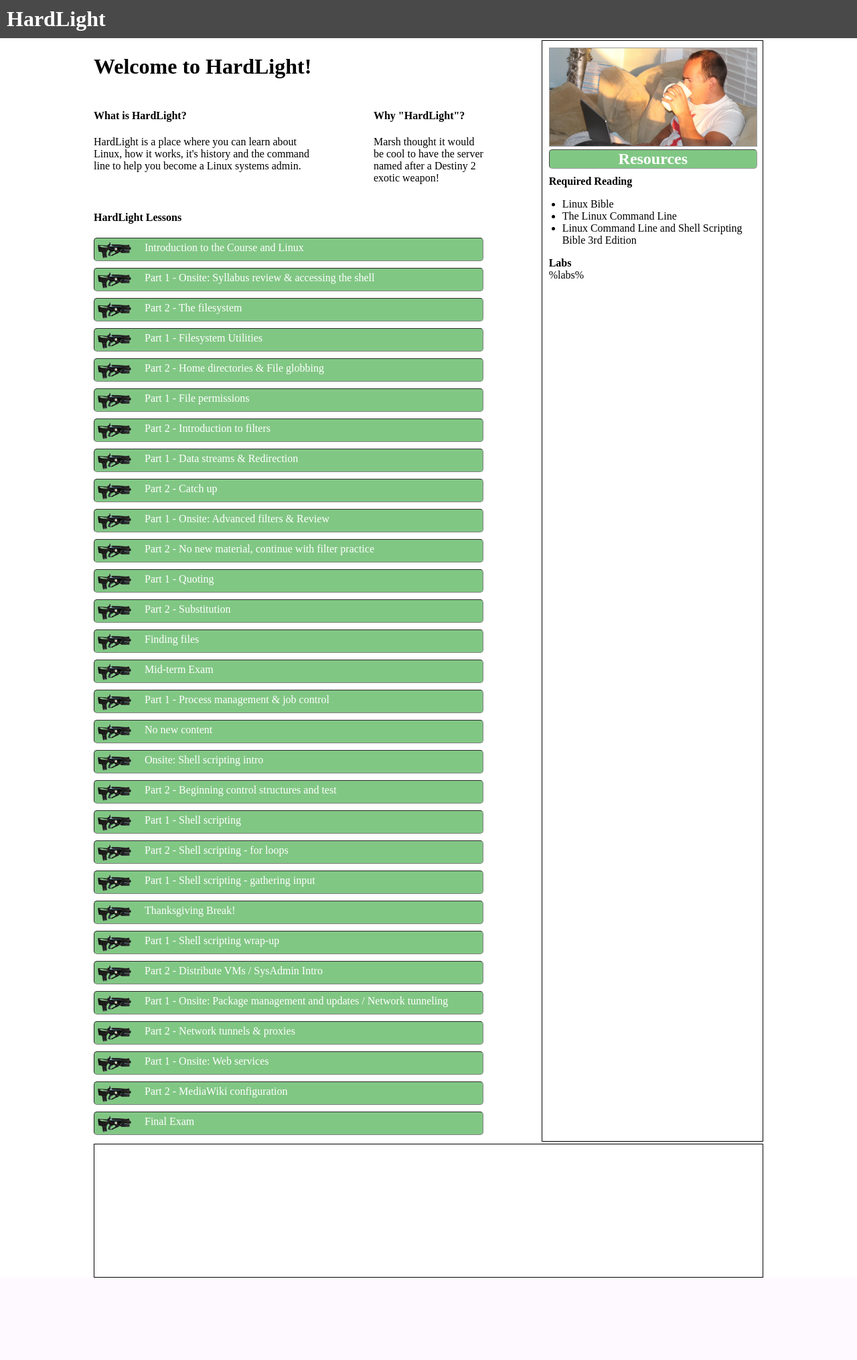
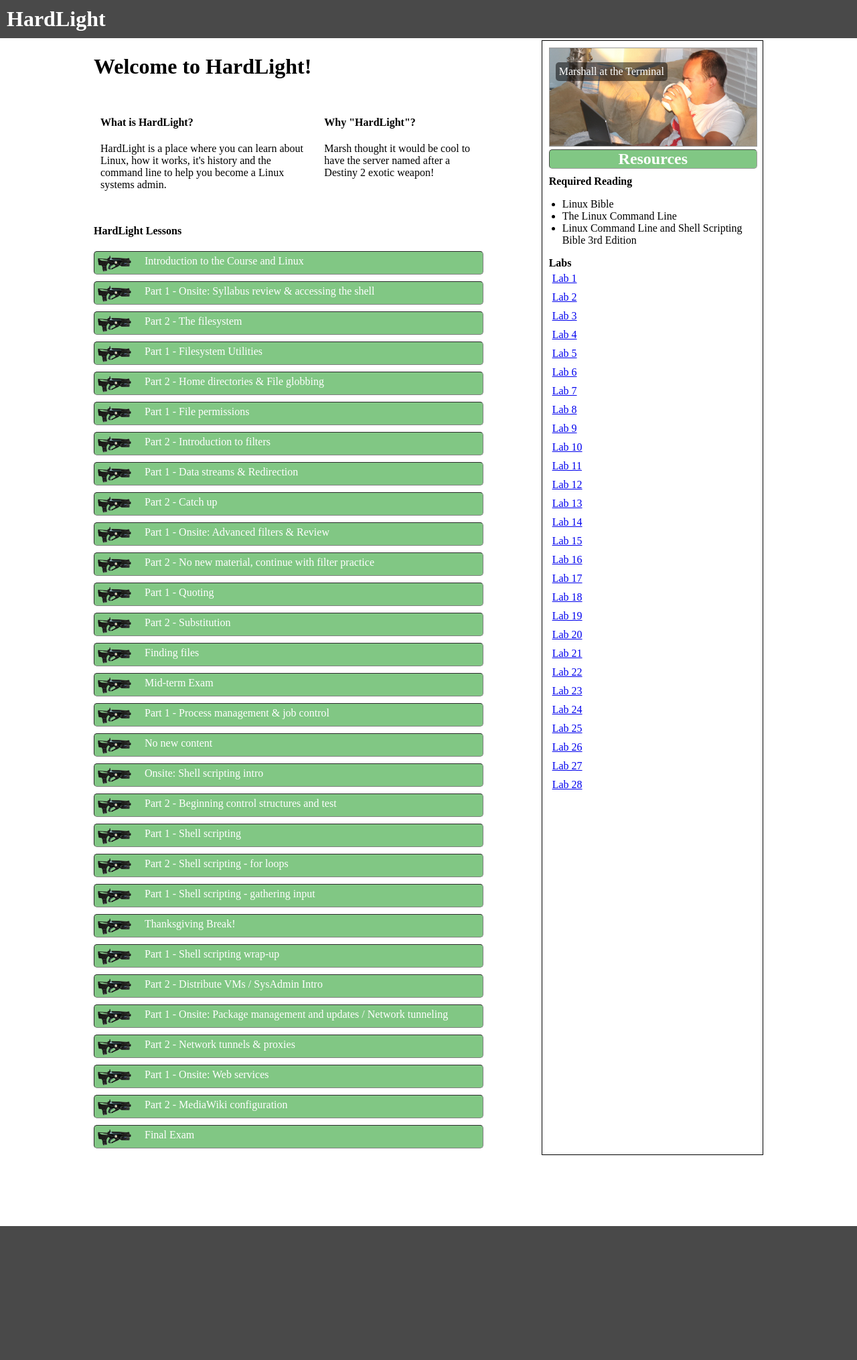
Before and after one commit to AlphaT7/allthecode, a PHP site: page / in a window 1280 px wide. Shown: the part 200-2231 px from the top of the page at 67% size. Before the commit the page ends 2108 px from the top, so only its background shows below. Run offline with PHP 8.4, Linux system fonts and the light colour scheme.

Commit message:
added temp json file for labs

```diff
--- a/hardlight/css/main.css
+++ b/hardlight/css/main.css
@@ -14,11 +14,11 @@ html, body {
     max-width: 1000px;
     width: 100%;
     display: grid;
-    grid-template: auto auto auto 200px / repeat(12, 1fr);
+    grid-template: auto auto auto 100px / repeat(12, 1fr);
     grid-gap: 3px;
     grid-template-areas:
     "h h h h h h h h s s s s"
-    "l l l l . r r . s s s s"
+    "l l l l r r r . s s s s"
     "d d d d d d d . s s s s"
     "f f f f f f f f f f f f";
 }
@@ -42,10 +42,12 @@ html, body {
 
 .content_L {
     grid-area: l;
+    padding: 10px;
 }
 
 .content_R {
     grid-area: r;
+    padding: 10px;
 }
 
 .labs {
@@ -55,6 +57,22 @@ html, body {
 .sidebar {
     grid-area: s;
     padding: 10px;
+}
+
+.sidebar figure{
+    width: 100%;
+    margin: 0;
+    padding: 0;
+}
+
+.sidebar figcaption{
+    position: absolute;
+    margin: -130px 0 0 10px;
+    color: rgb(255, 255, 255);
+    z-index: 2;
+    background: rgba(0, 0, 0, 0.5);
+    border-radius: 5px;
+    padding: 5px;
 }
 
 .sidebar h2 {
@@ -84,8 +102,17 @@ html, body {
     margin-top: 0;
 }
 
+.sidebar a {
+    clear: both;
+    margin: 5px;
+    float: left;
+}
+
 .footer {
-    grid-area: f;
+    /*grid-area: f;*/
+    height: 200px;
+    width: 100%;
+    background: rgb(73, 73, 73);
 }
 
 .lesson {
--- a/hardlight/index.html
+++ b/hardlight/index.html
@@ -19,7 +19,10 @@
     </div>
     <div class="container">
         <div class="sidebar">
-            <img src="img/marsh.jpg" width="100%">
+            <figure width="100%">
+                <img src="img/marsh.jpg" alt="Marshall at the Terminal" width="100%" height="auto">
+                <figcaption>Marshall at the Terminal</figcaption>
+            </figure>
             <h2>Resources</h2>
             <h4>Required Reading</h4>
             <ul>
@@ -48,9 +51,9 @@
             <h4>HardLight Lessons</h4>
             %lessons%
         </div>
-        <div class="footer"></div>
+
     </div>
-
+    <div class="footer"></div>
 </body>
 
 </html>
--- a/hardlight/index.php
+++ b/hardlight/index.php
@@ -13,13 +13,19 @@ foreach ($books as &$v) {
 unset($v);
 */
 $lessons = (json_decode(file_get_contents('js/lessons.json'), true));
+$labs = (json_decode(file_get_contents('js/labs.json'), true));
 
 foreach ($lessons as $lesson => $v) {
     $lessons_array[] = '<div class="lesson"><img src="img/hardlight.png" width="50"><div>' . $v['description'] . '</div></div>';
 }
 
+foreach ($labs as $lab => $v) {
+    $labs_array[] = '<a href="#">' . $v['description'] . '</a>';
+}
+
 //$template = str_replace("%books%", str_replace(",","",implode(",", $books)), $template);
 $template = str_replace("%lessons%", implode($lessons_array), $template);
+$template = str_replace("%labs%", implode($labs_array), $template);
 
 echo $template;
 ?>
--- /dev/null
+++ b/hardlight/js/labs.json
@@ -0,0 +1,30 @@
+[
+    { "lab":"1", "description":"Lab 1" },
+    { "lab":"2", "description":"Lab 2" },
+    { "lab":"3", "description":"Lab 3" },
+    { "lab":"4", "description":"Lab 4" },
+    { "lab":"5", "description":"Lab 5" },
+    { "lab":"6", "description":"Lab 6" },
+    { "lab":"7", "description":"Lab 7" },
+    { "lab":"8", "description":"Lab 8" },
+    { "lab":"9", "description":"Lab 9" },
+    { "lab":"10", "description":"Lab 10" },
+    { "lab":"11", "description":"Lab 11" },
+    { "lab":"12", "description":"Lab 12" },
+    { "lab":"13", "description":"Lab 13" },
+    { "lab":"14", "description":"Lab 14" },
+    { "lab":"15", "description":"Lab 15" },
+    { "lab":"16", "description":"Lab 16" },
+    { "lab":"17", "description":"Lab 17" },
+    { "lab":"18", "description":"Lab 18" },
+    { "lab":"19", "description":"Lab 19" },
+    { "lab":"20", "description":"Lab 20" },
+    { "lab":"21", "description":"Lab 21" },
+    { "lab":"22", "description":"Lab 22" },
+    { "lab":"23", "description":"Lab 23" },
+    { "lab":"24", "description":"Lab 24" },
+    { "lab":"25", "description":"Lab 25" },
+    { "lab":"26", "description":"Lab 26" },
+    { "lab":"27", "description":"Lab 27" },
+    { "lab":"28", "description":"Lab 28" }
+]
```
Also changed, not shown: workspace/js/main.js (+1 -11 lines).
